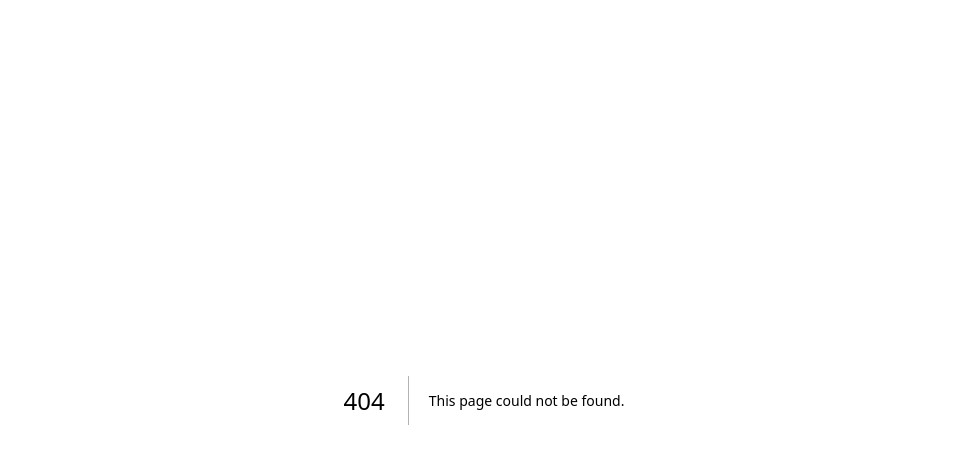
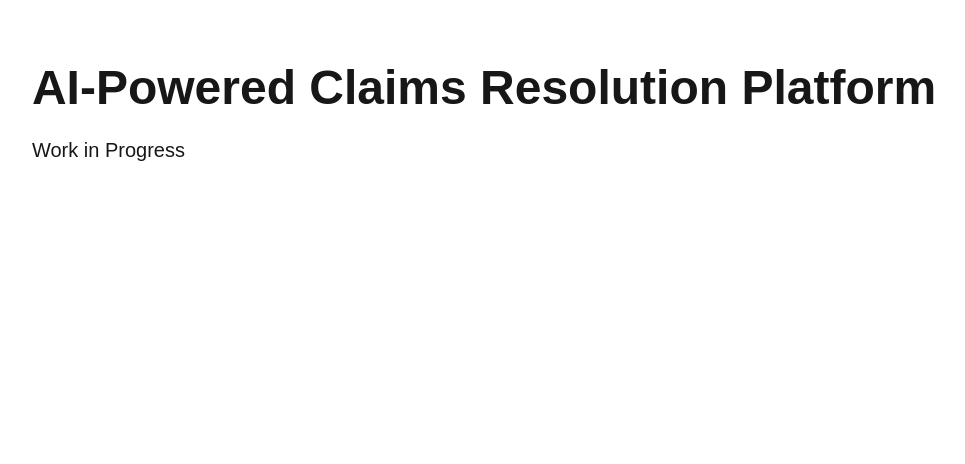
Before and after one commit to rovelmelodylab/product-leader-portfolio, a Next.js app: page /projects/ai-claims-resolution-platform in a window 1280 px wide. Before the commit this address had no page. Shown: the top 464 px of the page, without its empty margins (156-1121 px from the left). Built offline with nearby package versions, Linux system fonts and the light colour scheme.

Commit message:
initial commit for the first project in portfolio

```diff
--- /dev/null
+++ b/src/app/projects/ai-claims-resolution-platform/page.tsx
@@ -0,0 +1,13 @@
+export default function ClaimsResolutionPlatform() {
+  return (
+    <main className="max-w-5xl mx-auto px-8 py-16">
+      <h1 className="text-5xl font-bold mb-6">
+        AI-Powered Claims Resolution Platform
+      </h1>
+
+      <p className="text-xl">
+        Work in Progress
+      </p>
+    </main>
+  );
+}
```
